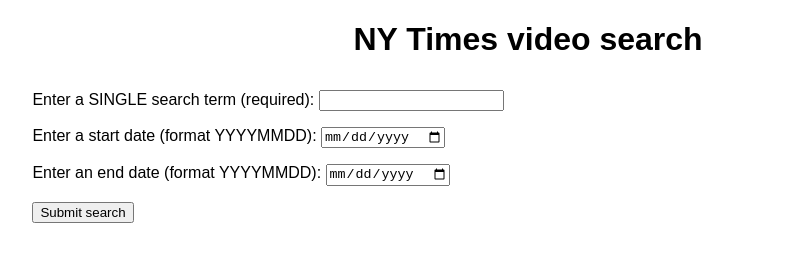
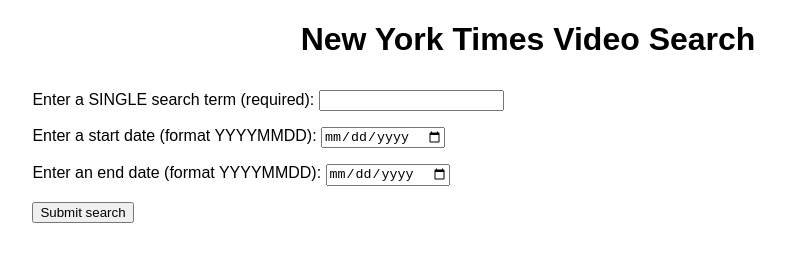
Before and after one commit to laurakblitz/jsNotes, a plain HTML site: page Modules/3-JavaScript-API-Fundamentals/4-Apps/01-New-York-Times/index.html in a window 1280 px wide. Shown: the whole page, without its empty margins (112-897 px from the left). Drawn offline with Linux system fonts and the light colour scheme.

Commit message:
Updates to NYT

```diff
--- a/Modules/3-JavaScript-API-Fundamentals/4-Apps/01-New-York-Times/index.html
+++ b/Modules/3-JavaScript-API-Fundamentals/4-Apps/01-New-York-Times/index.html
@@ -2,11 +2,11 @@
 <html lang="en">
 <head>
     <meta charset="UTF-8">
-    <title>NY Times API example</title>
+    <title>NY Times API</title>
     <link href="nyt.css" rel="stylesheet">
 </head>
 <body>
-    <h1>NY Times video search</h1>
+    <h1>New York Times Video Search</h1>
 
     <div class="wrapper">
         <div class="controls">
```
